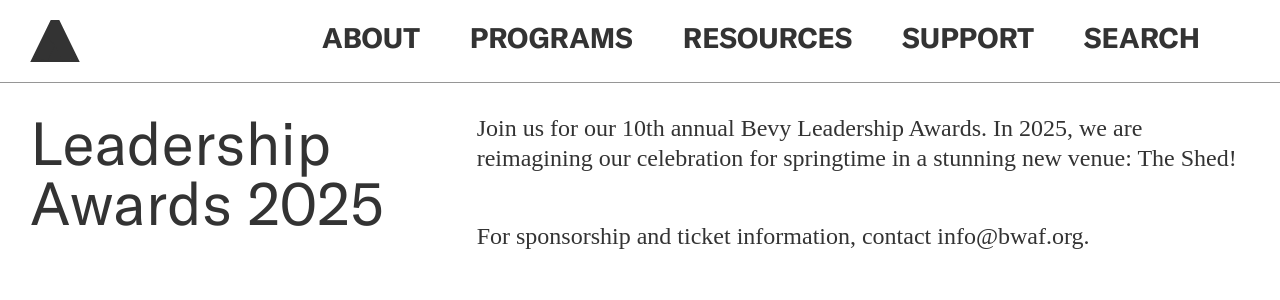
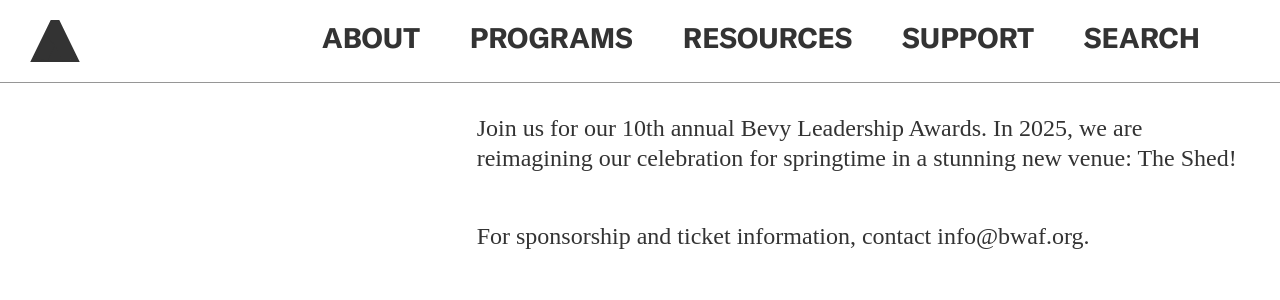
Before and after one commit to jengalas/bwaf-bbw, a Jekyll site: the page built from _programs/leadership-awards-gala.md, in a window 1280 px wide and 900 px high, cut to the strip 0-305 px from the top of the window. Shown: the top 300 px of the strip. Built offline with Jekyll 4.4.1, drawn with Linux system fonts in a browser that asks for light colours; nearby versions of some CDN libraries; some web fonts are replaced.

Commit message:
Updated 1 file via CloudCannon.

```diff
--- a/_programs/leadership-awards-gala.md
+++ b/_programs/leadership-awards-gala.md
@@ -11,8 +11,8 @@
     section_break: false
     include_left-hand_column_text_: false
     lefthand_text:
-      header_type: Large Header
-      text: Leadership Awards 2025
+      header_type:
+      text:
       download: ''
       link_url: ''
       link_text: ''
```
